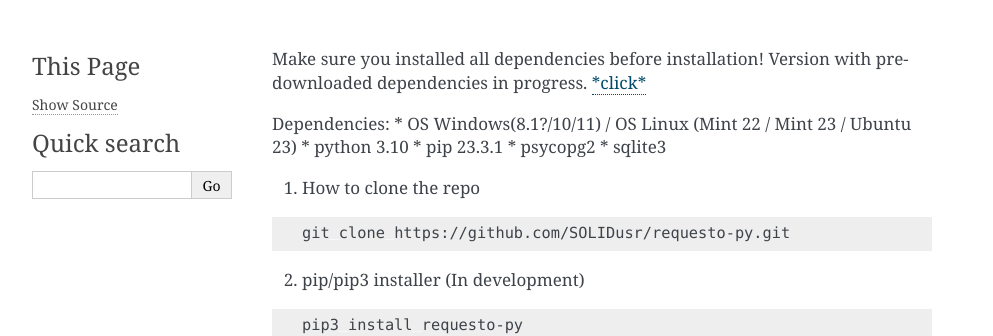
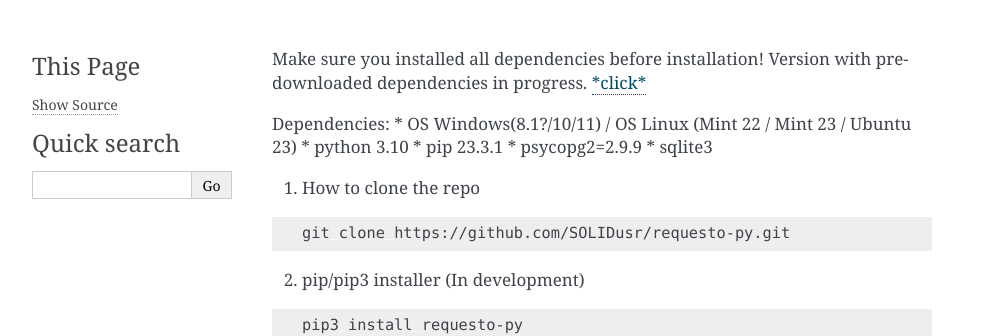
Before and after one commit to SOLIDusr/requesto-py, a Sphinx documentation site: the page built from docs/start.rst, in a window 1280 px wide. Shown: the top 336 px of the page, without its empty margins (148-1141 px from the left). Built offline with Sphinx 7.4.7, drawn with Linux system fonts in a browser that asks for light colours.

Commit message:
added psycopg version

```diff
--- a/docs/start.rst
+++ b/docs/start.rst
@@ -3,7 +3,7 @@ with pre-downloaded dependencies in progress.
 `\*click\* <https://github.com/SOLIDusr/requesto-py/tree/no-dependencies>`__
 
 Dependencies: \* OS Windows(8.1?/10/11) / OS Linux (Mint 22 / Mint 23 /
-Ubuntu 23) \* python 3.10 \* pip 23.3.1 \* psycopg2 \* sqlite3
+Ubuntu 23) \* python 3.10 \* pip 23.3.1 \* psycopg2=2.9.9 \* sqlite3
 
 1. How to clone the repo
 
```
